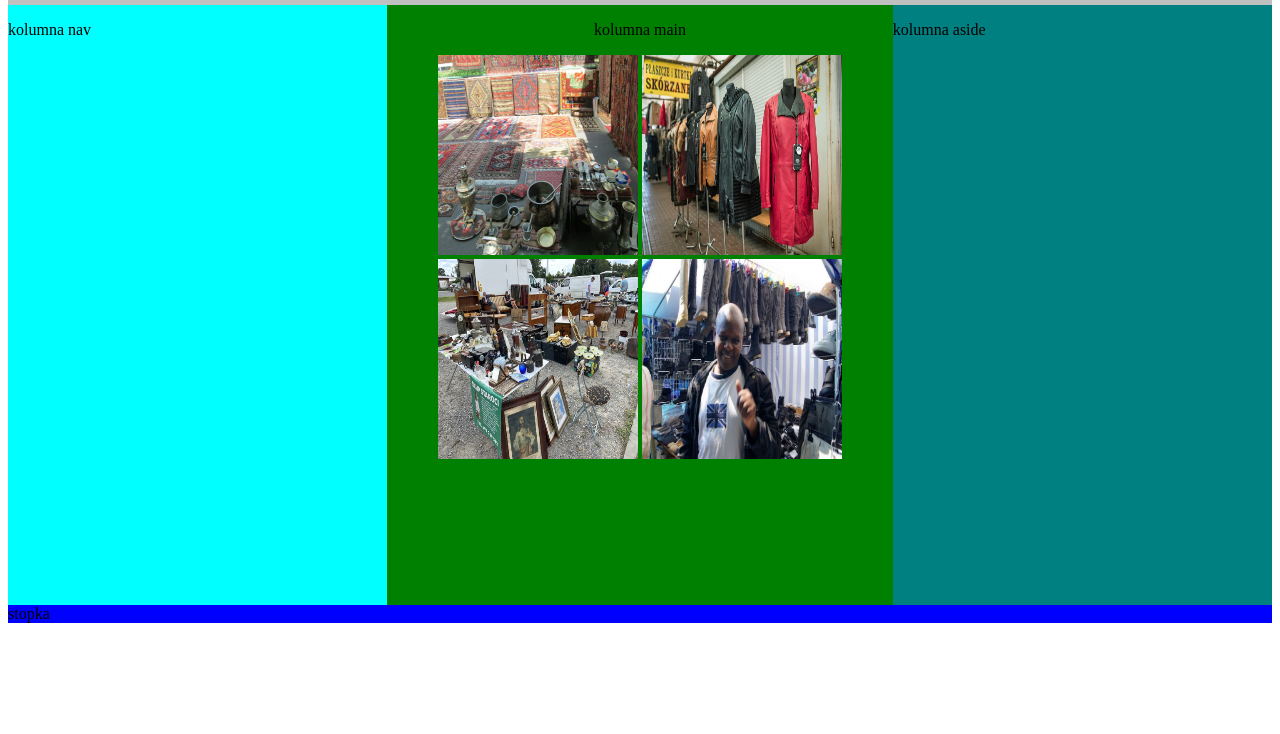
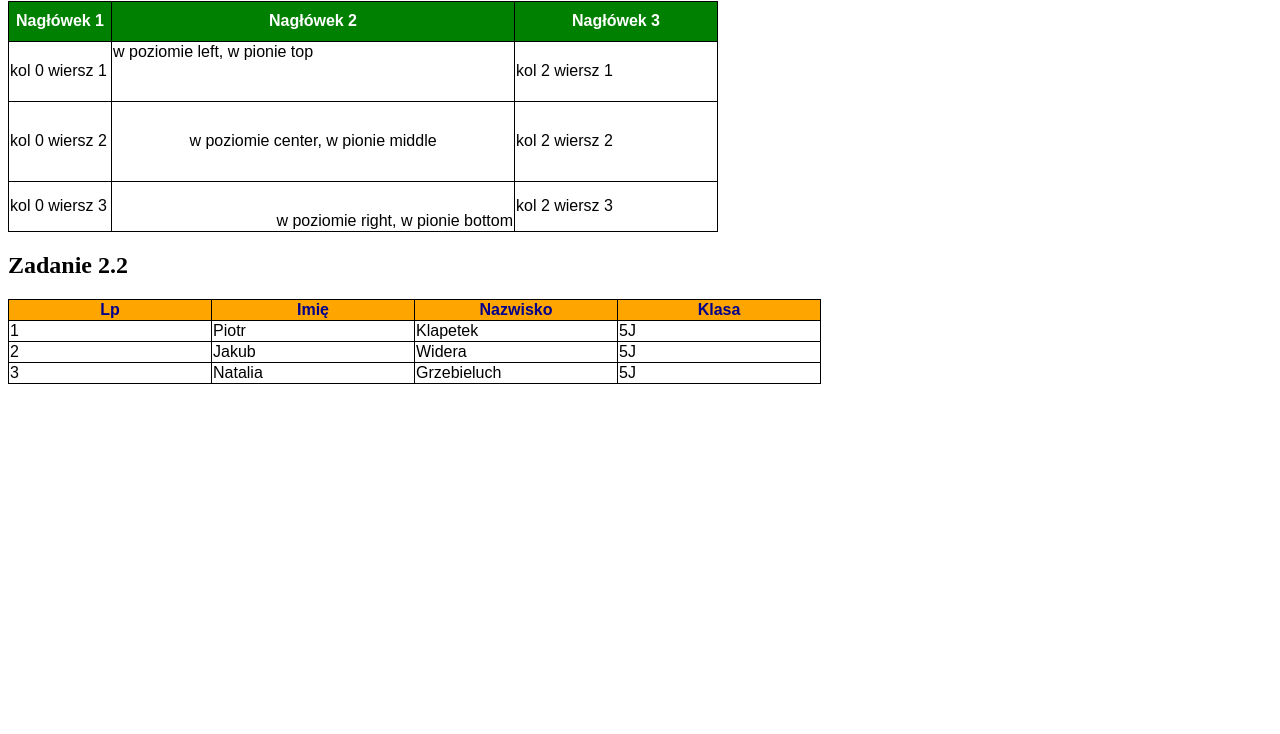
Before and after one commit to piotrklapetek/zadaniehtml, a plain HTML site: page index.html in a window 1280 px wide. Shown: the part 66-800 px from the top of the page. Drawn offline with Linux system fonts and the light colour scheme.

Commit message:
Add files via upload

```diff
--- a/index.html
+++ b/index.html
@@ -1,29 +1,64 @@
-<!Doctype HTML>
-<html>
+<!DOCTYPE html>
+<html lang="en">
 <head>
-<title>stronka </title>
-<meta charset="utf-8">
-<link rel="stylesheet" href="style.css">
+    <meta charset="UTF-8">
+    <link rel="stylesheet" type=text/css href="style.css">
+    <title>Document</title>
 </head>
 <body>
-<header>
-    <h1>Strona trójkolumnowa</h1>
-</header>
-<nav>
-    <p>kolumna nav</p>
-</nav>
-<main>
-    <p>kolumna main</p>
-    <img src="zdjecie1.jpg" alt="zdjecie1" width="200px" height="200px">
-    <img src="zdjecie2.jpg" alt="zdjecie2" width="200px" height="200px">
-    <img src="zdjecie3.jpg" alt="zdjecie3" width="200px" height="200px">
-    <img src="zdjecie4.jpg" alt="zdjecie4" width="200px" height="200px">
-</main>
-<aside>
-    <p>kolumna aside</p>
-</aside>
-<footer>
-    <p>stopka</p>
-</footer>
+    <h2>Zadanie 1</h2>
+    <span>
+        <table>
+            <tr style="height:40px;">
+            <th style="width:100px;" class="jeden">Nagłówek 1</th>
+            <th style="width:400px;" class="jeden">Nagłówek 2</th>
+            <th style="width:200px;" class="jeden">Nagłówek 3</th>
+            </tr>
+            <tr style="height:60px;">
+            <td>kol 0 wiersz 1</td>
+            <td class="lefttop">w poziomie left, w pionie top</td>
+            <td>kol 2 wiersz 1</td>
+            </tr>
+            <tr style="height:80px;">
+            <td>kol 0 wiersz 2</td>
+            <td class="centermiddle">w poziomie center, w pionie middle</td>
+            <td>kol 2 wiersz 2</td>
+            </tr>
+            <tr style="height:50px;">
+            <td>kol 0 wiersz 3</td>
+            <td class="rightbottom">w poziomie right, w pionie bottom</td>
+            <td>kol 2 wiersz 3</td>
+            </tr>
+        </table>
+    </span>
+    <span>
+        <h2>Zadanie 2.2</h2>
+        <table>
+            <tr>
+                <th style="width:200px; background-color:orange; color:darkblue;">Lp</th>
+                <th style="width:200px; background-color:orange; color:darkblue;">Imię</th>
+                <th style="width:200px; background-color:orange; color:darkblue;">Nazwisko</th>
+                <th style="width:200px; background-color:orange; color:darkblue;">Klasa</th>
+            </tr>
+            <tr >
+            <td>1</td>
+            <td>Piotr</td>
+            <td>Klapetek</td>
+            <td>5J</td>
+            </tr>
+            <tr></tr>
+            <td>2</td>
+            <td>Jakub</td>
+            <td>Widera</td>
+            <td>5J</td>
+            </tr>
+            <tr>
+            <td>3</td>
+            <td>Natalia</td>
+            <td>Grzebieluch</td>
+            <td>5J</td>
+            </tr>
+        </table>
+    </span>
 </body>
 </html>
--- a/style.css
+++ b/style.css
@@ -1,28 +1,34 @@
-header {
-	background-color:silver;
-	height: 50px;
-	text-align: center;
-	}
-nav {
-	background-color:aqua;
-	height: 600px;
-	width: 30%;
-	float: left;
-	}
-main {
-	background-color:green;
-	height: 600px;
-	width: 40%;
-	float: left;
-	text-align: center;
-	}
-aside {
-	background-color:teal;
-	height:600px;
-	width:30%;
-	float:left;
-	}
-footer {
-	background-color:blue;
-	clear: both;
-	}
+.jeden, table,tr,td,th{
+    border-collapse: collapse;
+    border-style: solid;
+    border-color: black;
+    border-width: 1px;
+}
+
+
+.jeden{
+    background-color: green;
+    color:white;
+}
+
+.lefttop{
+    text-align: left;
+    vertical-align: top;
+}
+
+.centermiddle{
+    text-align: center;
+    vertical-align: middle;
+}
+
+.rightbottom{
+    text-align: right;
+    vertical-align: bottom;
+}
+
+table
+{
+font-family:Arial;
+font-size:16px;
+border-collapse:collapse;
+}
```
